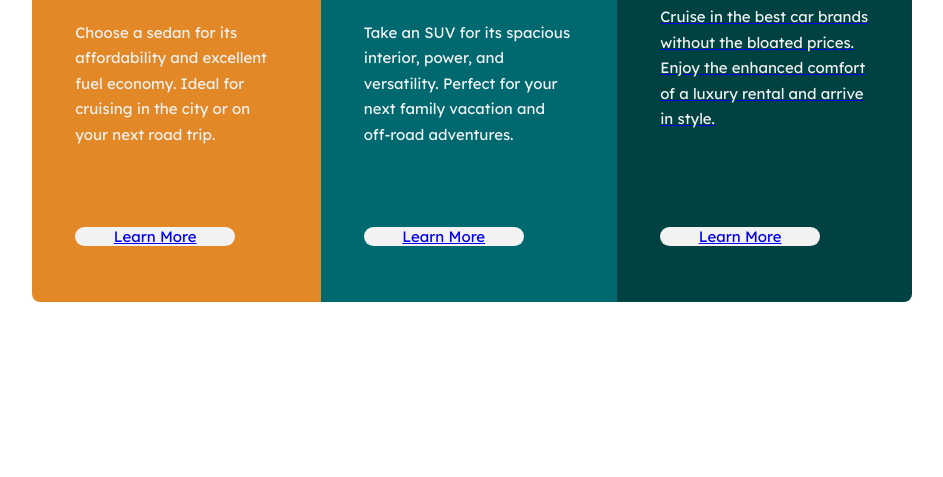
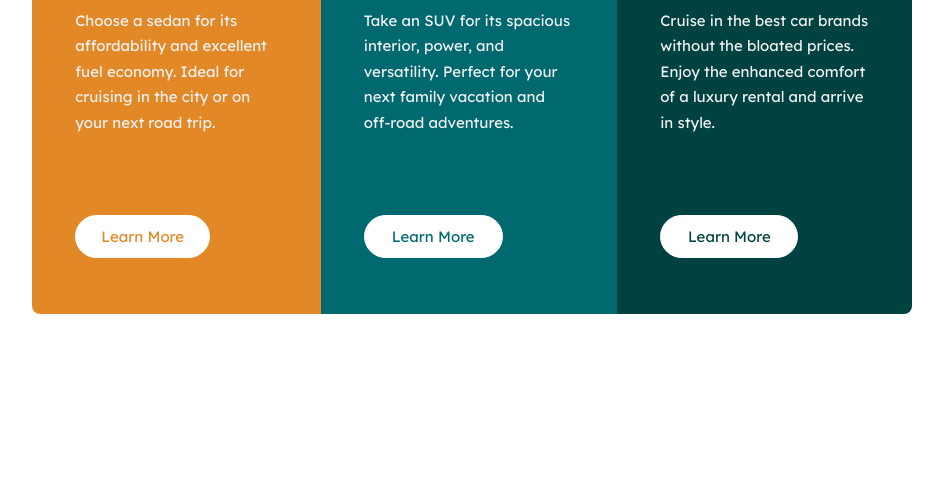
Before and after one commit to josephXplorer/3-column-preview-card-component-main, a plain HTML site: page index.html in a window 1280 px wide. Shown: the part 339-816 px from the top of the page, without its empty margins (168-1111 px from the left). Drawn offline with Linux system fonts and the light colour scheme.

Commit message:
adjust hover state of the links

```diff
--- a/index.html
+++ b/index.html
@@ -42,9 +42,9 @@
             Choose a sedan for its affordability and excellent fuel economy.
             Ideal for cruising in the city or on your next road trip.
           </p>
-          <div class="sedan">
-            <a href="#" class="button_text">Learn More</a>
-          </div>
+
+            <a href="#" class="button_text button_text-sedan">Learn More</a>
+
         </div>
         <div class="image-container2">
           <img src="./images/icon-suvs.svg" alt="image of a car" />
@@ -53,9 +53,9 @@
             Take an SUV for its spacious interior, power, and versatility.
             Perfect for your next family vacation and off-road adventures.
           </p>
-          <div class="SUV">
-            <a href="#" class="button_text">Learn More</#>
-          </div>
+
+            <a href="#" class="button_text button_text-suv">Learn More</a>
+
         </div>
         <div class="image-container3">
           <img src="./images/icon-luxury.svg" alt="image of a car" />
@@ -64,9 +64,9 @@
             Cruise in the best car brands without the bloated prices. Enjoy the
             enhanced comfort of a luxury rental and arrive in style.
           </p>
-          <div class="luxury">
-            <a href="#" class="button_text">Learn More</a>
-          </div>
+
+            <a href="#" class="button_text button_text-luxury">Learn More</a>
+
         </div>
       </div>
     </main>
--- a/style.css
+++ b/style.css
@@ -51,17 +51,57 @@ img {
     font-weight: 400;
     font-style: normal;
     cursor: pointer;
+    text-decoration: none;
+    padding: .7rem 1rem;
+    max-width: 9rem;
+    border: 1px solid white;
+    border-radius: 2rem;
+    display: flex;
+    justify-content: center;
+    align-items: center;
+    margin-top: auto;
+    width: 50%;
 }
 
-.sedan, .SUV, .luxury {
-    min-height: 2px;
+
+.button_text-sedan {
+    color: var(--Bright-orange);
+    background-color: white;
+}
+.button_text-suv {
+    color: var(--Dark-cyan);
+    background-color: white;
+}
+
+.button_text-luxury {
+    color: var(--Very-dark-cyan);
+    background-color: white;
+}
+
+
+
+.button_text-sedan:hover {
+    color: white;
+    background-color: var(--Bright-orange);
+}
+.button_text-suv:hover {
+    color: white;
+    background-color: var(--Dark-cyan);
+}
+.button_text-luxury:hover {
+    color: white;
+    background-color: var(--Very-dark-cyan);
+}
+
+/* .sedan, .suv, .luxury {
+    padding: .9rem;
     max-width: 10rem;
     border-radius: 2rem;
     display: flex;
     justify-content: center;
     align-items: center;
     margin-top: auto;
-}
+} */
 
 .sedan {
     background-color: var(--Very-light-gray-background-headings-buttons);
@@ -75,12 +115,12 @@ img {
     border: 2px solid var(--Very-light-gray-background-headings-buttons);
 }
 
-.SUV {
+.suv {
     background-color: var(--Very-light-gray-background-headings-buttons);
     color: var(--Dark-cyan);
 }
 
-.SUV:hover {
+.suv:hover {
     background-color: var(--Dark-cyan);
     color: var(--Very-light-gray-background-headings-buttons);
     border: 2px solid var(--Very-light-gray-background-headings-buttons);
@@ -92,7 +132,7 @@ img {
 }
 
 .luxury:hover {
-    background-color: var(--Very-dark-cyan);
+    background-color: transparent;
     color: var(--Very-light-gray-background-headings-buttons);
     border: 2px solid var(--Very-light-gray-background-headings-buttons);
 }
```
